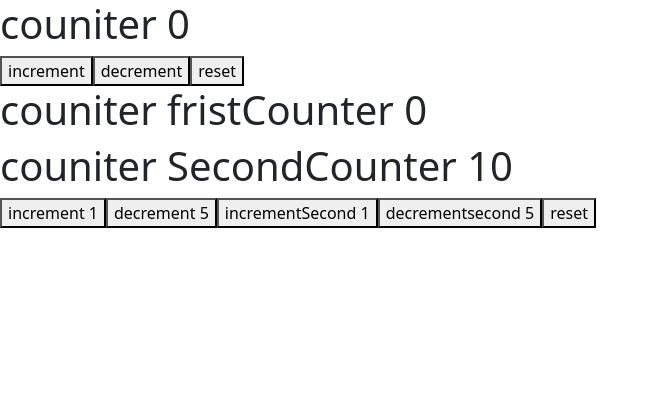
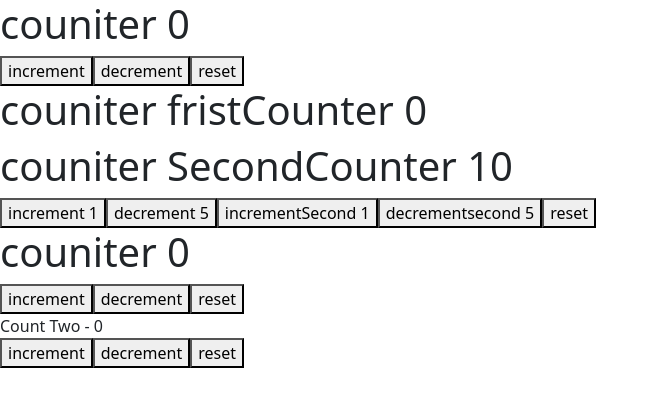
Before and after one commit to sharmasuper/ReactCompetitive, a React (Vite) app: page / in a window 1280 px wide. Shown: the top 406 px of the page, without its empty margins (0-659 px from the left). Built offline with nearby package versions, Linux system fonts and the light colour scheme.

Commit message:
multiple useReducer

```diff
--- a/src/App.jsx
+++ b/src/App.jsx
@@ -23,6 +23,7 @@
 import ComponentC from './Component/componentC';
 import CounterOne from './Component/CounterOne';
 import CounterTwo from './Component/CounterTwo';
+import CounterThree from './Component/CounterThree';
 
 export const UserContext = createContext()
  export const Channelcontext = createContext()
@@ -39,6 +40,7 @@
      </UserContext.Provider> */}
     <CounterOne/>
     <CounterTwo/>
+    <CounterThree/>
     <Router>
      <Routes>
       {/* <Route path='/' element={<ProtectRoute Component={Home}/>}/>
--- /dev/null
+++ b/src/Component/CounterThree.jsx
@@ -0,0 +1,37 @@
+import React, { useReducer } from 'react';
+const initialState  = 0
+const reducer = (state,action) =>{
+    switch(action) {
+      case "increment" :
+        return state+1
+      case "decrement" :
+         return state-1
+      case 'reset':
+        return initialState
+       default :
+        return state
+    }
+  }
+
+function CounterThree() {
+    const [count,dispatch] = useReducer(reducer,initialState)
+    const [countTwo,dispatchTwo] = useReducer(reducer,initialState)
+  return (
+    <>
+    <div>
+       <h1>couniter {count}</h1>
+      <button onClick={()=>dispatch("increment")}>increment</button>
+      <button onClick={()=>dispatch("decrement")}>decrement</button>
+      <button onClick={()=>dispatch("reset")}>reset</button>
+    </div>
+    <div>Count Two - {countTwo}</div>
+    <button onClick={()=>dispatchTwo("increment")}>increment</button>
+      <button onClick={()=>dispatchTwo("decrement")}>decrement</button>
+      <button onClick={()=>dispatchTwo("reset")}>reset</button>
+
+
+    </>
+  );
+}
+
+export default CounterThree;
```
